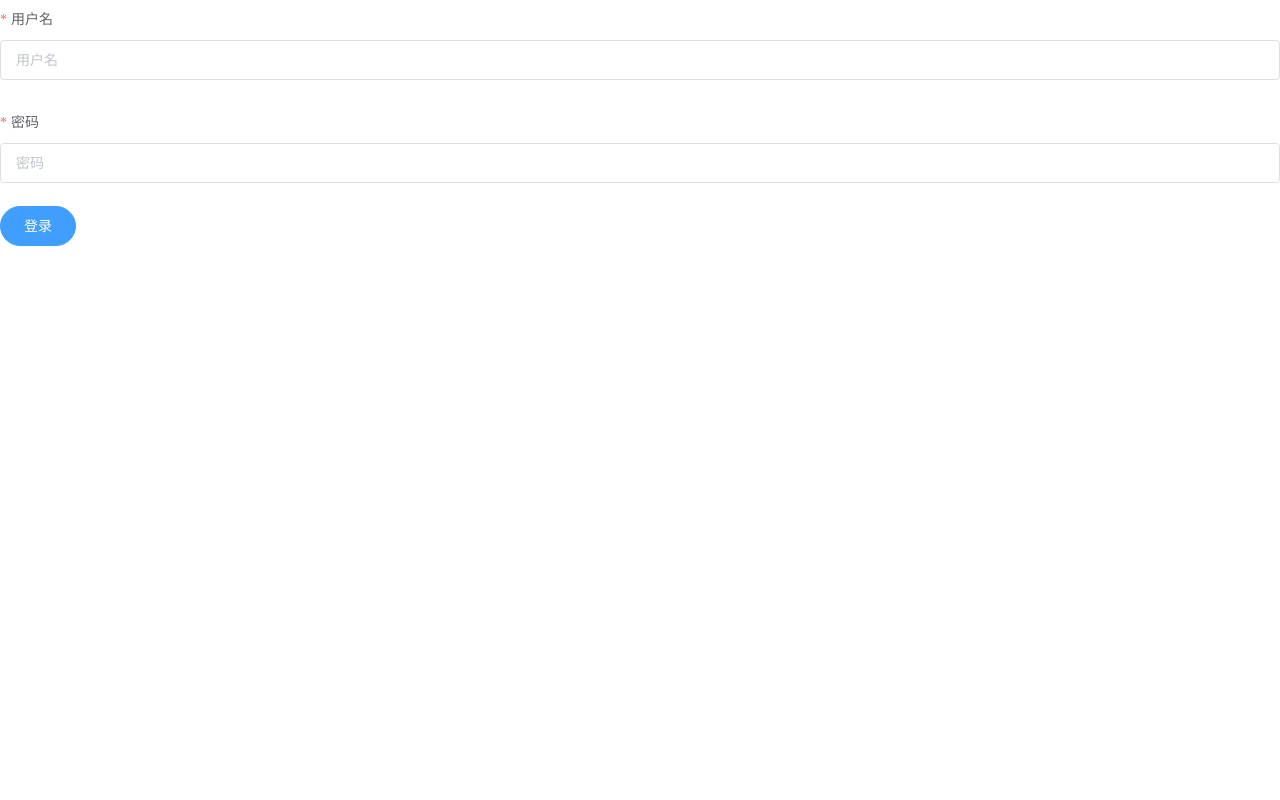
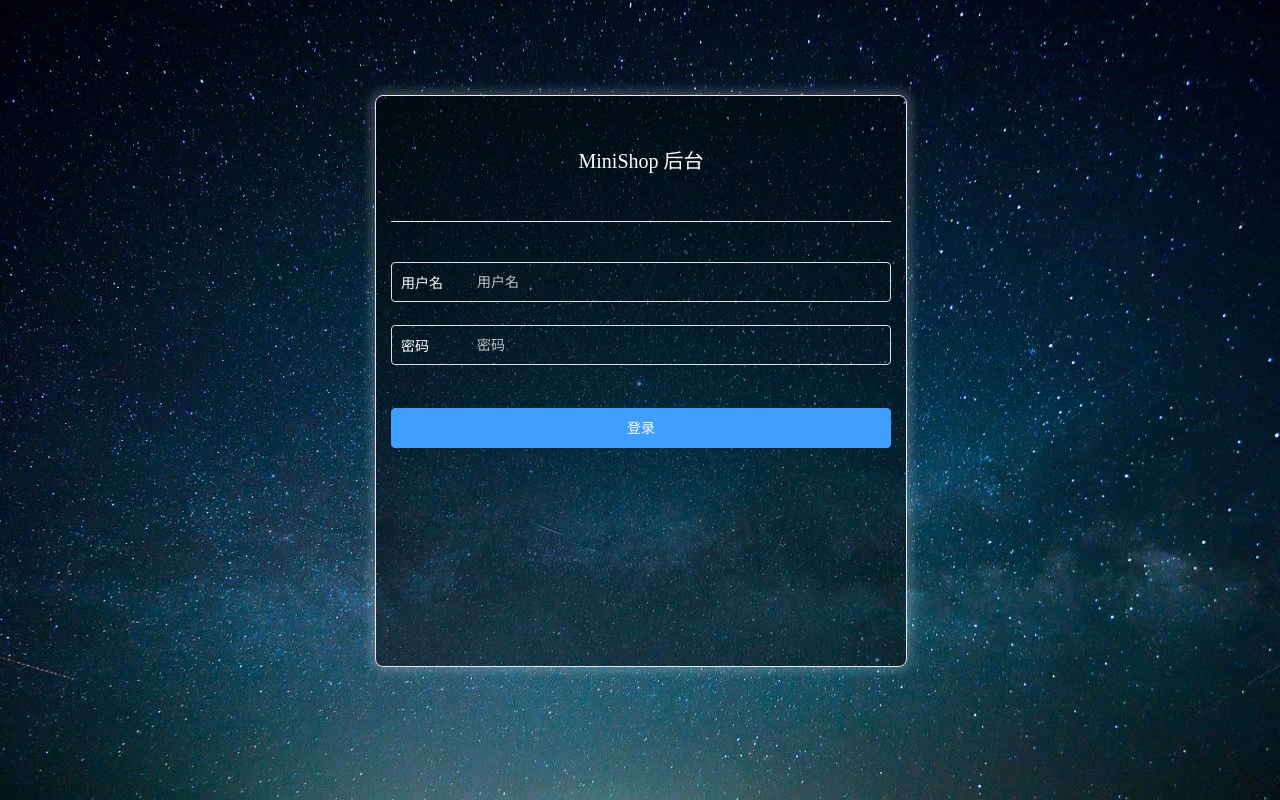
Before and after one commit to pijunkuan/minishop-back, a Vue app in the folder minishop-back/: page /login in a window 1280 px wide. Built offline with nearby package versions, Linux system fonts and the light colour scheme; a small style sheet from the web is missing.

Commit message:
登录样式

```diff
--- a/minishop-back/src/assets/style/base.scss
+++ b/minishop-back/src/assets/style/base.scss
@@ -21,3 +21,24 @@ html,body{
 	color:$main-font-color;
 	font-size:$middle-font-size;
 }
+
+.el-message{
+	top:0!important;
+	width:100%;
+	padding:35px!important;
+	background-color:rgba(0,0,0,0.6)!important;
+	border:none!important;
+}
+.el-message i{
+	position:absolute;
+	width:20px;
+	text-align:center;
+	left:50%;
+	margin-left:-150px;
+}
+.el-message p{
+	width:290px;
+	position:absolute;
+	left:50%;
+	margin-left:-120px!important;
+}
--- a/minishop-back/src/pages/Login/Login.vue
+++ b/minishop-back/src/pages/Login/Login.vue
@@ -1,16 +1,25 @@
 <template>
-<div>
+<div class="login-page">
+	<transition name="login-form">
+		<div class="login-form" v-show="isShow" :style="{height:height + 'px', marginTop:-height / 2 - 65 + 'px'}">
+			<div>{{ $store.getters.title }}</div>
 			<el-form ref="login" :model="user" :rules="rules">
-		<el-form-item label="用户名" prop="username">
-			<el-input v-model="user.username" placeholder="用户名"></el-input>
+				<el-form-item prop="username">
+					<el-input v-model="user.username" placeholder="用户名">
+						<span slot="prefix"><i class="iconfont iconshequ"></i>用户名</span>
+					</el-input>
 				</el-form-item>
-		<el-form-item label="密码" prop="password">
-			<el-input v-model="user.password" placeholder="密码" type="password"></el-input>
+				<el-form-item prop="password">
+					<el-input v-model="user.password" placeholder="密码" type="password">
+						<span slot="prefix"><i class="iconfont iconmima"></i>密码</span>
+					</el-input>
 				</el-form-item>
 			</el-form>
 			<div>
-		<el-button type="primary" @click="Login" round>登录</el-button>
+				<el-button type="primary" @click="Login">登录</el-button>
 			</div>
+		</div>
+	</transition>
 </div>
 </template>
 
@@ -18,6 +27,7 @@
 export default{
 	data(){
 		return{
+			isShow:false,
 			user:{
                 username:"",
 				password:""
@@ -30,16 +40,105 @@ export default{
 					{required:true,message:'请填写密码',trigger:'blur'},
 					{min:6,message:'密码至少6位',trigger:'blur'}
 				]
+			},
+			height:0
 		}
-
-		}
+	},
+	created(){
+		setTimeout(()=>{
+			this.isShow = true
+		},50)
+	},
+	mounted(){
+		this.$nextTick(()=>{
+			this.height = window.innerHeight * 0.6
+		})
 	},
 	methods:{
 		Login(){
 			this.$store.dispatch('login',this.user).then(()=>{
                 this.$router.push('/dashboard')
+			}).catch(e=>{
+				this.$message.error({
+					message:e.response.data.message
+				})
 			})
 		}
 	}
 }
 </script>
+
+<style lang="scss" scoped>
+@import '@/assets/style/base.scss';
+.login-page{
+	position:absolute;
+	top:0;
+	bottom:0;
+	right:0;
+	left:0;
+	background-image:url('~@/assets/images/sky-828648_1280.jpg');
+	background-repeat:round;
+}
+.login-form{
+	position:absolute;
+	top:50%;
+	left:50%;
+	margin-left:-265px;
+	width:500px;
+	padding:15px 15px 75px;
+	border:1px solid $line-color;
+	box-shadow:0 0 10px 5px rgba(255,255,255,0.2);
+	border-radius:8px;
+	background-color:rgba(0,0,0,0.45);
+	color:#fff;
+}
+.login-form>div:first-child{
+	font-size:20px;
+	font-weight:500;
+	line-height:100px;
+	padding-bottom:10px;
+	margin-bottom:40px;
+	text-align:center;
+	border-bottom:1px solid $line-color;
+}
+.login-form>div:last-child button{
+	margin-top:20px;
+	width:100%;
+}
+.login-form-enter-active,.login-form-leave-active{
+	transition:all .5s ease-in;
+}
+.login-form-enter,.login-form-leave-to{
+	transform:translateY(-80px);
+	opacity:0;
+}
+</style>
+
+<style>
+.login-form .el-input__inner{
+	background:none;
+	padding-left:85px;
+	color:#fff;
+}
+.login-form .el-input__inner:hover{
+	border-color:#fff;
+}
+.login-form .el-input__prefix{
+	top:-1px;
+	color:#fff;
+}
+.login-form .el-input__prefix i{
+	margin-right:5px;
+	font-size:20px;
+	position:relative;
+	top:3px;
+}
+.login-form input:-webkit-autofill{
+	transition: background-color 86400s ease-in-out 0s;
+	color:#fff!important;
+	-webkit-text-fill-color:#fff!important;
+}
+.login-form input:-internal-autofill-selected{
+	color:#fff!important;
+}
+</style>
```
Also changed, not shown: minishop-back/src/assets/images/sky-828648_1280.jpg (added), 1 other file (tests, documents, lock files or other folders). Lines whose indentation alone changed are shown as unchanged.
